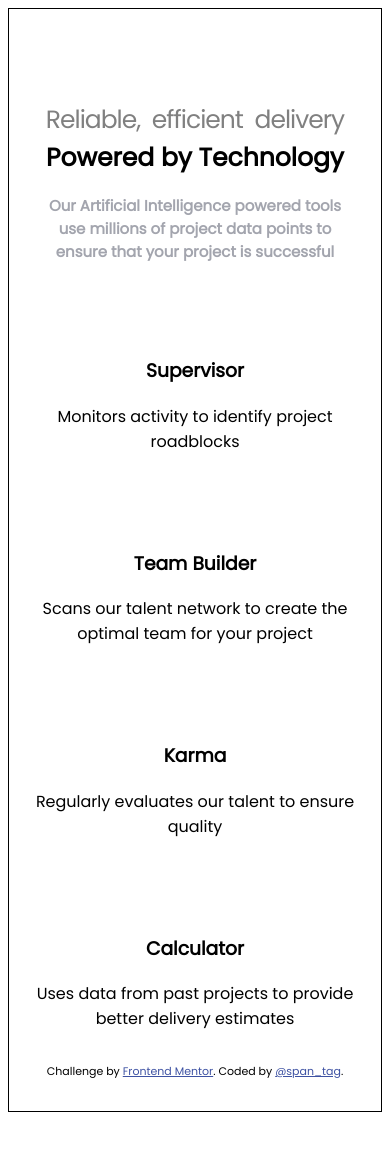
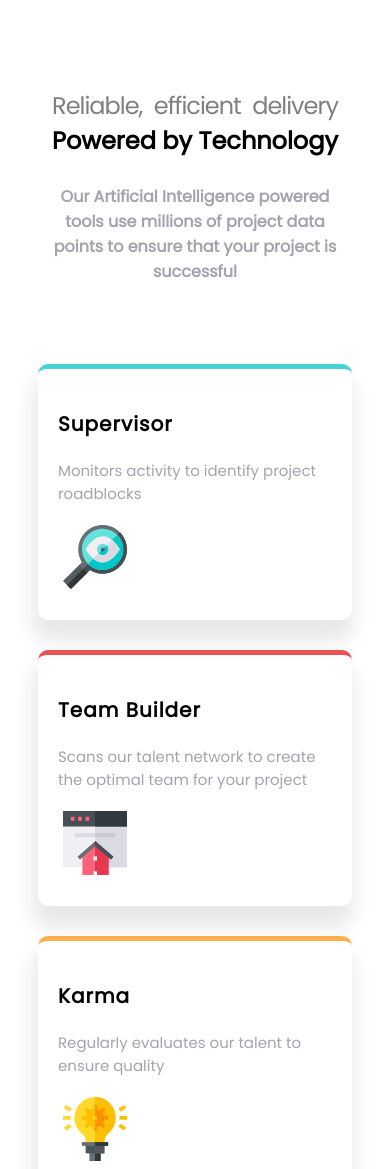
Before and after one commit to domkoder/four-card, a plain HTML site: page index.html in a window 390 px wide. Shown: the top 1169 px of the page. Before the commit the page ends 1120 px from the top, so only its background shows below. Drawn offline with Linux system fonts and the light colour scheme.

Commit message:
finish styling the mobile-design

```diff
--- a/index.html
+++ b/index.html
@@ -33,22 +33,26 @@
           that your project is successful
         </p>
       </div>
-      <div class="box">
+      <div id="box-1" class="box">
         <h3>Supervisor</h3>
         <p>Monitors activity to identify project roadblocks</p>
+        <img src="images/icon-supervisor.svg" alt="Supervisor" />
       </div>
-      <div class="box">
+      <div id="box-2" class="box">
         <h3>Team Builder</h3>
         <p>Scans our talent network to create the optimal team for your project</p>
+        <img src="images/icon-team-builder.svg" alt="Team Builder" />
       </div>
-      <div class="box">
+      <div id="box-3" class="box">
         <h3>Karma</h3>
         <p>Regularly evaluates our talent to ensure quality</p>
+        <img src="images/icon-karma.svg" alt="Karma" />
       </div>
 
-      <div class="box">
+      <div id="box-4" class="box">
         <h3>Calculator</h3>
         <p>Uses data from past projects to provide better delivery estimates</p>
+        <img src="images/icon-calculator.svg" alt="Calculator" />
       </div>
       <footer>
         <p class="attribution">
--- a/style.css
+++ b/style.css
@@ -1,34 +1,72 @@
 body {
   box-sizing: border-box;
   font-family: 'Poppins', sans-serif;
+  font-size: 15px;
 }
 
 .container {
   max-width: 375px;
-  padding: 20px;
+  padding: 30px;
   margin: auto;
-  border: 1px solid black;
+  /* border: 1px solid black; */
 }
 
-.container div {
-  padding: 5px;
+.container #first-div {
   text-align: center;
   margin-top: 50px;
+  margin-bottom: 70px;
 }
 
-.container div h1 {
-  font-size: 25px;
-}
-
-.container #first-div p {
-  font-size: 15px;
-  color: hsl(229, 6%, 66%);
+.container #first-div h1 {
+  font-size: 24px;
   font-weight: 600;
 }
-
 .container h1 span {
   letter-spacing: -1px;
   word-spacing: 6px;
   font-weight: 100;
   color: hsl(0, 0%, 50%);
 }
+
+.container #first-div p {
+  color: hsl(229, 6%, 66%);
+  font-weight: 600;
+  font-size: 16px;
+  padding: 10px;
+}
+
+.container .box {
+  /* border: 1px solid black; */
+  border-radius: 10px;
+  margin-bottom: 30px;
+  padding: 20px;
+  box-shadow: -2px 18px 20px 3px hsl(0, 0%, 91%);
+}
+
+.container .box h3 {
+  font-size: 20px;
+  letter-spacing: 1px;
+}
+
+.container .box p {
+  color: hsl(229, 6%, 66%);
+}
+
+.container #box-1 {
+  border-top: 5px solid hsl(180, 62%, 55%);
+}
+
+.container #box-2 {
+  border-top: 5px solid hsl(0, 78%, 62%);
+}
+
+.container #box-3 {
+  border-top: 5px solid hsl(34, 97%, 64%);
+}
+
+.container #box-4 {
+  border-top: 5px solid hsl(212, 86%, 64%);
+}
+.container .box img {
+  padding: 5px;
+}
```
